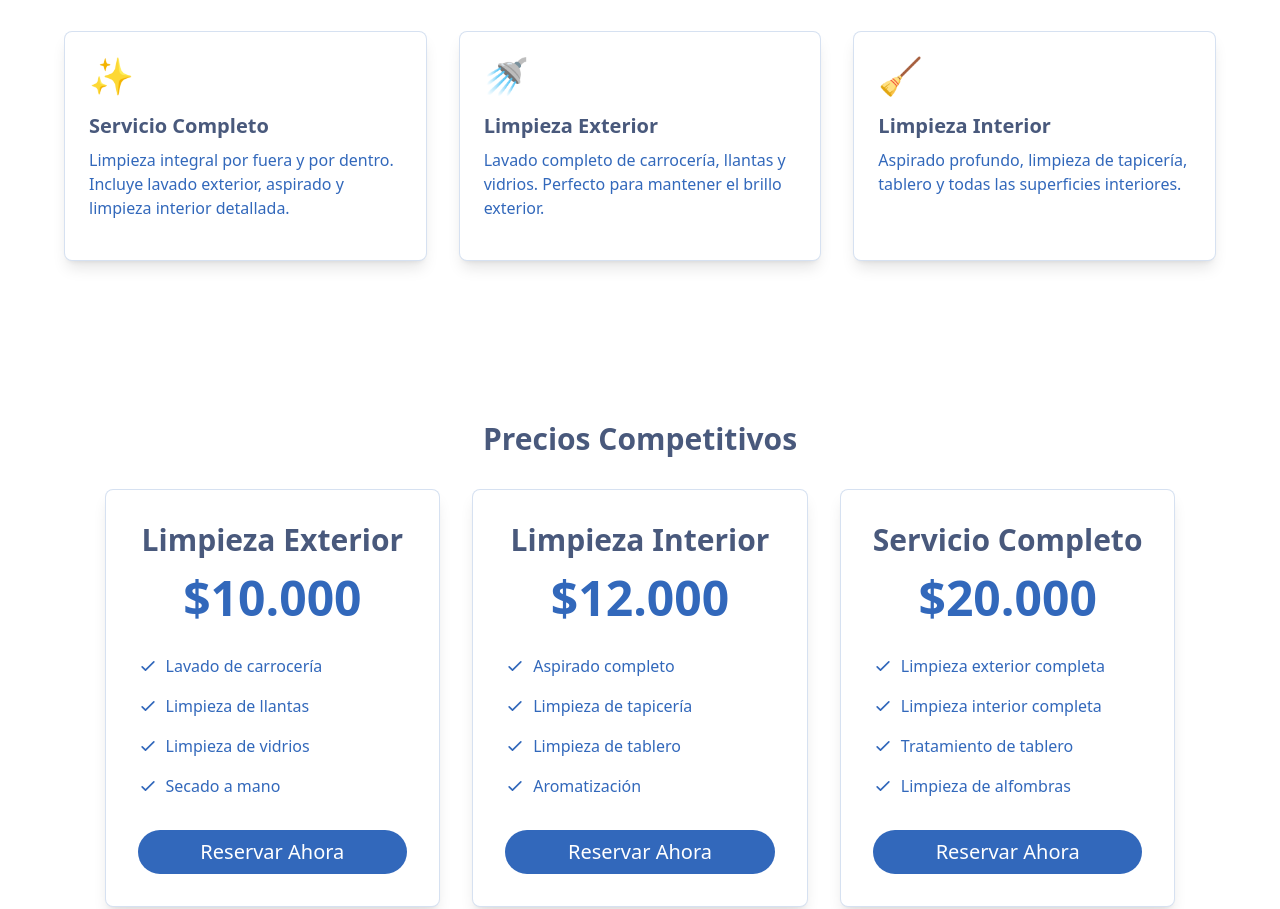
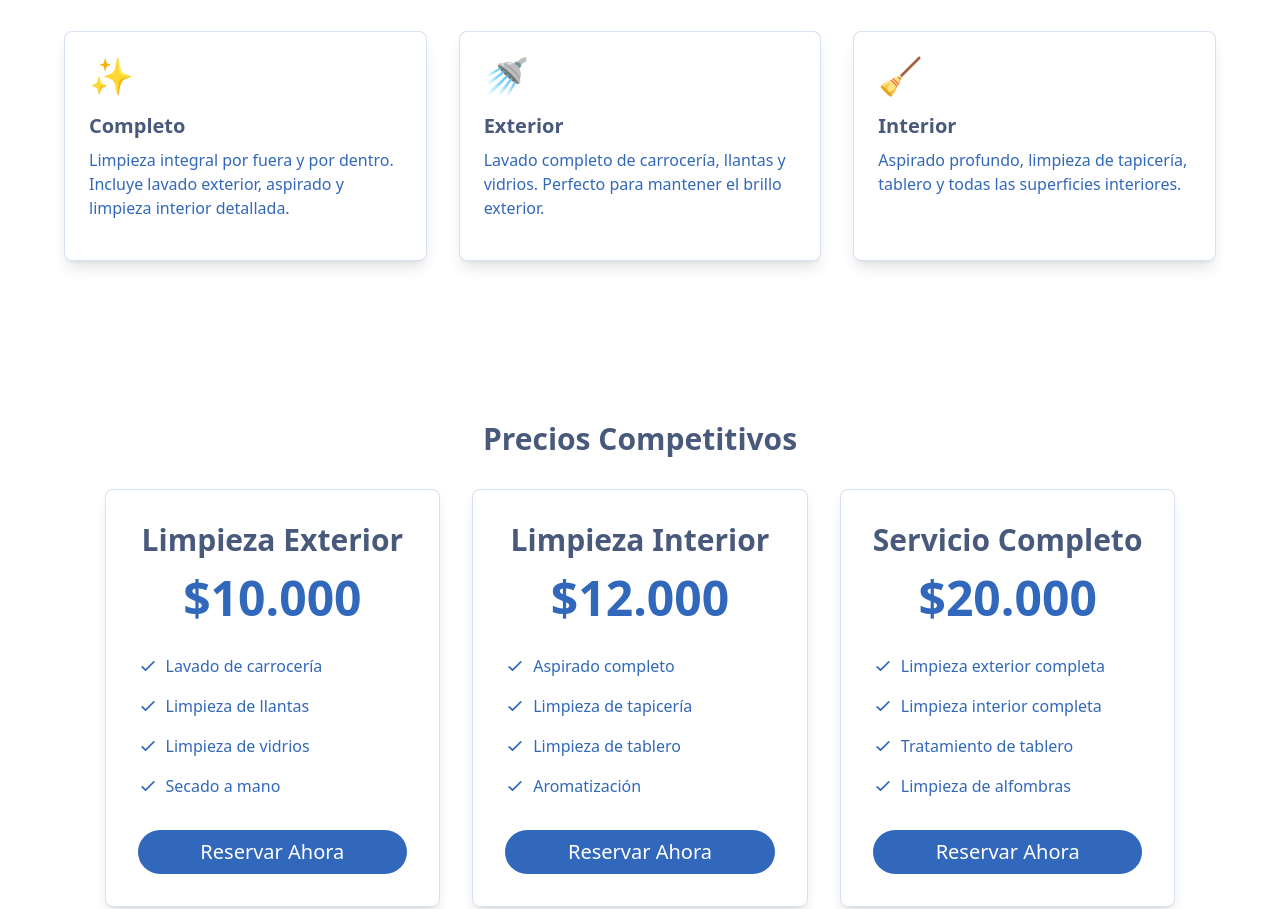
Before and after one commit to diegoleteliers10/riseAndShine, a Next.js app: page / in a window 1280 px wide. Shown: the part 2089-2998 px from the top of the page. Built offline with nearby package versions, Linux system fonts and the light colour scheme.

Commit message:
fix/fixing seo

```diff
--- a/app/page.tsx
+++ b/app/page.tsx
@@ -8,8 +8,8 @@ import HomeLayout from "@/components/layout/homeLayout";
 import type { Metadata } from "next";
 
 export const metadata: Metadata = {
-  title: 'Rise & Shine',
-  description: 'Rise & Shine, servicio dedicado al lavado de autos velando por la calidad y el confort de nuestros clientes a costos accesibles.',
+  title: 'Rise & Shine | Servicio Profesional de Lavado de Autos a Domicilio',
+  description: 'Expertos en lavado de autos a domicilio. Ofrecemos servicios de limpieza interior, exterior y completa para tu vehículo con la mayor calidad y comodidad.',
 };
 
 export default function Home() {
--- a/utils/data.ts
+++ b/utils/data.ts
@@ -1,18 +1,18 @@
 export const services = [
   {
-    title: "Servicio Completo",
+    title: "Completo",
     description:
       "Limpieza integral por fuera y por dentro. Incluye lavado exterior, aspirado y limpieza interior detallada.",
     icon: "✨",
   },
   {
-    title: "Limpieza Exterior",
+    title: "Exterior",
     description:
       "Lavado completo de carrocería, llantas y vidrios. Perfecto para mantener el brillo exterior.",
     icon: "🚿",
   },
   {
-    title: "Limpieza Interior",
+    title: "Interior",
     description:
       "Aspirado profundo, limpieza de tapicería, tablero y todas las superficies interiores.",
     icon: "🧹",
```
